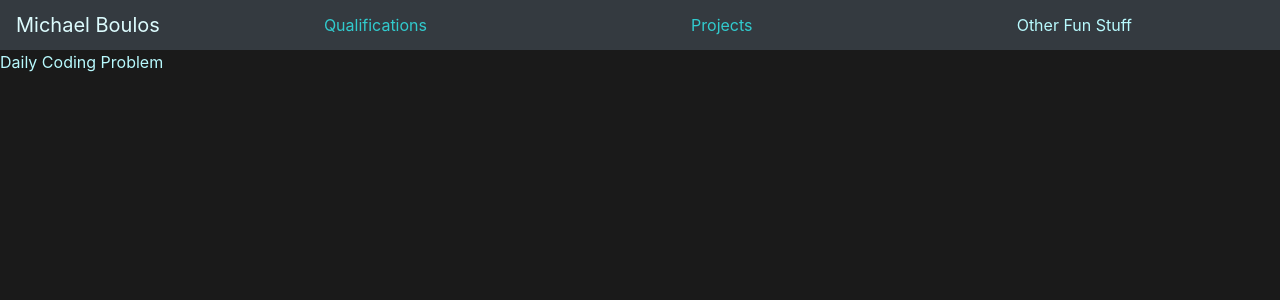
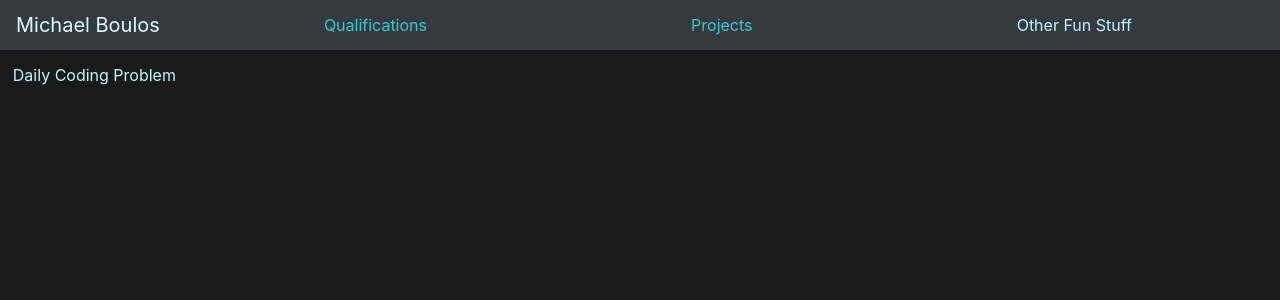
Before and after one commit to mfboulos/mfboulos.github.io, a React (Create React App) app: page /#/daily-coding-problem in a window 1280 px wide. Shown: the top 300 px of the page. Built offline with nearby package versions, Linux system fonts and the light colour scheme.

Commit message:
Small margin for pages:

```diff
--- a/src/App.js
+++ b/src/App.js
@@ -26,15 +26,14 @@ class App extends React.Component {
               <NavItem style={{'margin': 'auto'}}>
                 <NavLink to="/daily-coding-problem">Other Fun Stuff</NavLink>
               </NavItem>
-              {/* <li class="nav-item">
-                <a class="nav-link" href="html/contact.html">Contact</a>
-              </li> */}
             </Nav>
           </Navbar>
           <div style={{flexGrow: 1, backgroundColor: '#1a1a1a'}}>
-            <Route path="/daily-coding-problem" component={Daily}/>
-            <Route path="/projects" component={Projects}/>
-            <Route path="/resume" component={Resume}/>
+            <div style={{margin: '1%'}}>
+              <Route path="/daily-coding-problem" component={Daily}/>
+              <Route path="/projects" component={Projects}/>
+              <Route path="/resume" component={Resume}/>
+            </div>
           </div>
         </HashRouter>
       </div>
```
